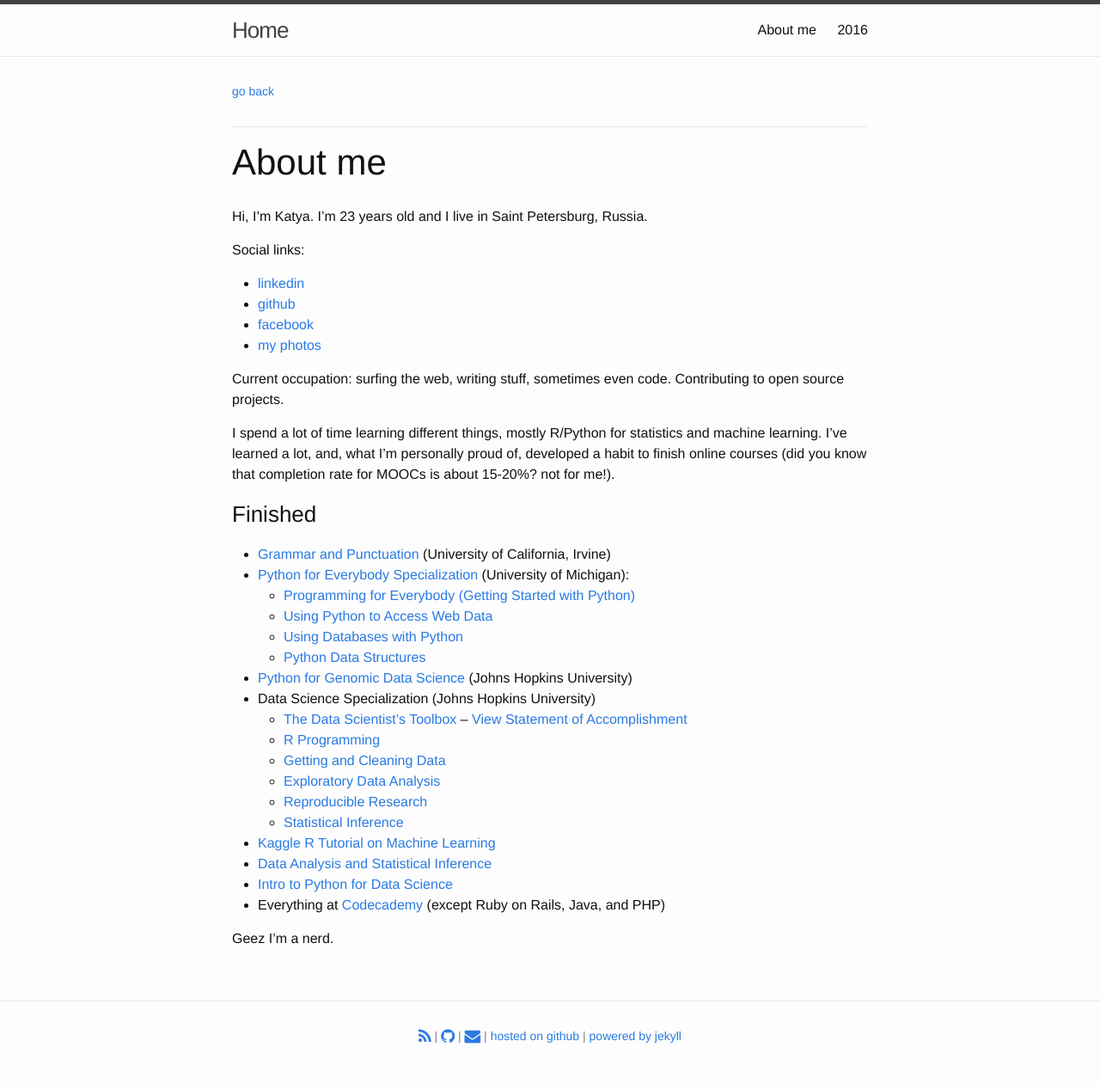
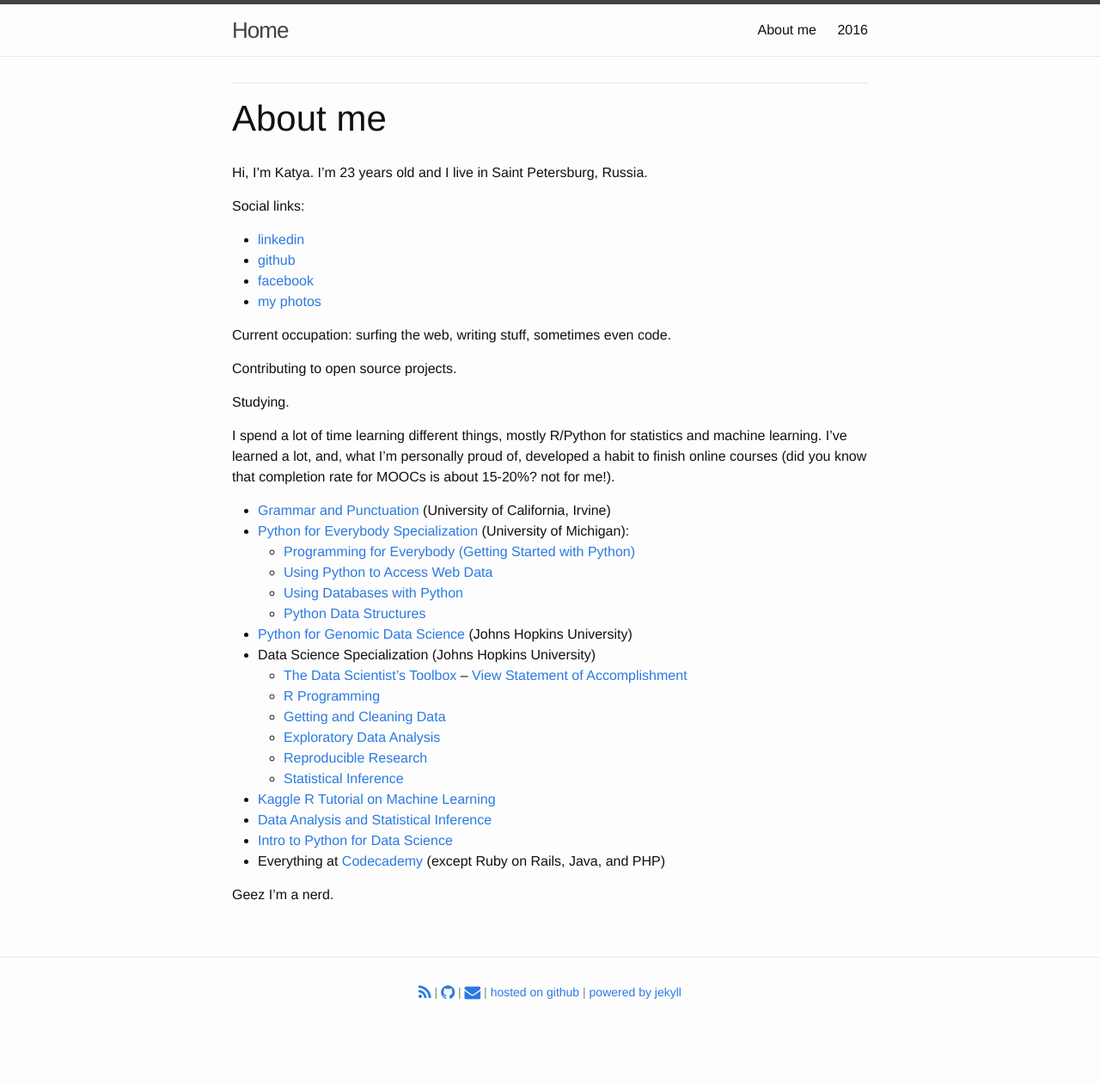
Before and after one commit to demidovakatya/demidovakatya.github.io, a Jekyll site: the page built from about.md, in a window 1280 px wide. Shown: the whole page at 86% size. Built offline with Jekyll 4.4.1, drawn with Linux system fonts in a browser that asks for light colours; nearby versions of some CDN libraries; after the commit the page ends 1210 px from its top, so only the background shows below that.

Commit message:
Small improvements

```diff
--- a/_layouts/page.html
+++ b/_layouts/page.html
@@ -4,8 +4,6 @@ layout: default
 <article class="post">
 
   <header class="post-header">
-    <p class="breadcrumb"><a href="/">go back</a></p>
-
     <h1 class="post-title">{{ page.title }}</h1>
   </header>
 
--- a/_layouts/post.html
+++ b/_layouts/post.html
@@ -4,10 +4,10 @@ layout: default
 <article class="post" itemscope itemtype="http://schema.org/BlogPosting">
 
   <header class="post-header">
-    <p class="breadcrumb"><a href="/">go back</a></p>
+    <p class="breadcrumbs"><a href="/">go back</a></p>
 
     <h1 class="post-title" itemprop="name headline">{{ page.title }}</h1>
-    <p class="post-meta"><time datetime="{{ page.date | date_to_xmlschema }}" itemprop="datePublished">{{ page.date | date: "%d/%m/%Y" }}</time>{% if page.author %} • <span itemprop="author" itemscope itemtype="http://schema.org/Person"><span itemprop="name">{{ page.author }}</span></span>{% endif %} • <span>{{ page.content | number_of_words }} words</span></p>
+    <p class="post-meta"><time datetime="{{ page.date | date_to_xmlschema }}" itemprop="datePublished">{{ page.date | date: "%d/%m/%Y" }}</time> • <span>{{ page.content | number_of_words }} words</span></p>
   </header>
 
   <div class="post-content" itemprop="articleBody">
--- a/about.md
+++ b/about.md
@@ -13,11 +13,13 @@ Social links:
 * [facebook](https://www.facebook.com/demidovakatya)
 * [my photos](http://captain-cotique.tumblr.com)
 
-Current occupation: surfing the web, writing stuff, sometimes even code. Contributing to open source projects.
+Current occupation: surfing the web, writing stuff, sometimes even code.
+
+Contributing to open source projects.
+
+Studying.
 
 I spend a lot of time learning different things, mostly R/Python for statistics and machine learning. I've learned a lot, and, what I'm personally proud of, developed a habit to finish online courses (did you know that completion rate for MOOCs is about 15-20%? not for me!).
-
-### Finished
 
 * <a href="https://www.coursera.com/learn/grammar-punctuation" target="_blank">Grammar and Punctuation</a> (University of California, Irvine)
 * <a href="https://www.coursera.org/specializations/python">Python for Everybody Specialization</a> (University of Michigan):
```
Also changed, not shown: 2016.md (+2 -2 lines).
